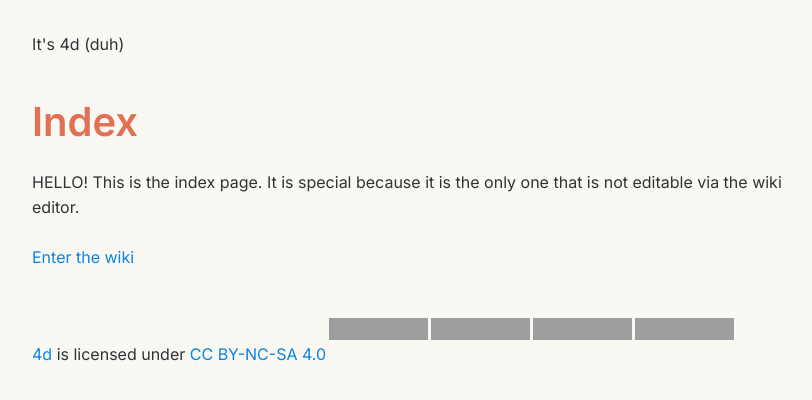
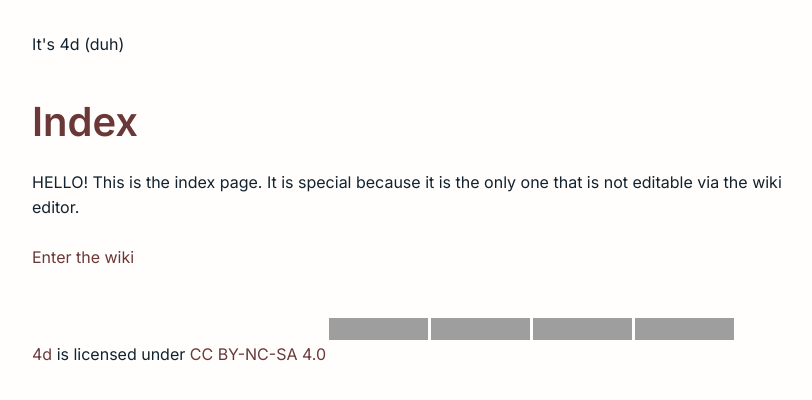
Before and after one commit to kvmet/4d, a Jekyll site: the page built from index.md, in a window 1280 px wide. Shown: the top 400 px of the page, without its empty margins (208-1020 px from the left). Built offline with Jekyll 4.4.1, drawn with Linux system fonts in a browser that asks for light colours; our own code applies the rules of GitHub Pages for plain Markdown files; grey boxes are pictures that could not be loaded.

Commit message:
Update style.css

```diff
--- a/assets/css/style.css
+++ b/assets/css/style.css
@@ -1,10 +1,17 @@
 /* Color palette */
 :root {
+  --bg-color: #fffefd;
+  --text-color: #12222e;
+  --accent-primary: #6a3937;
+  --accent-secondary: #6a3937;
+  --interface-gray: #606c66;
+  /*
   --bg-color: #faf8f3;
   --text-color: #2d3436;
   --accent-primary: #e17055;
   --accent-secondary: #0984e3;
   --interface-gray: #7E7F9A;
+  */
 }
 
 /* Base styles */
```
